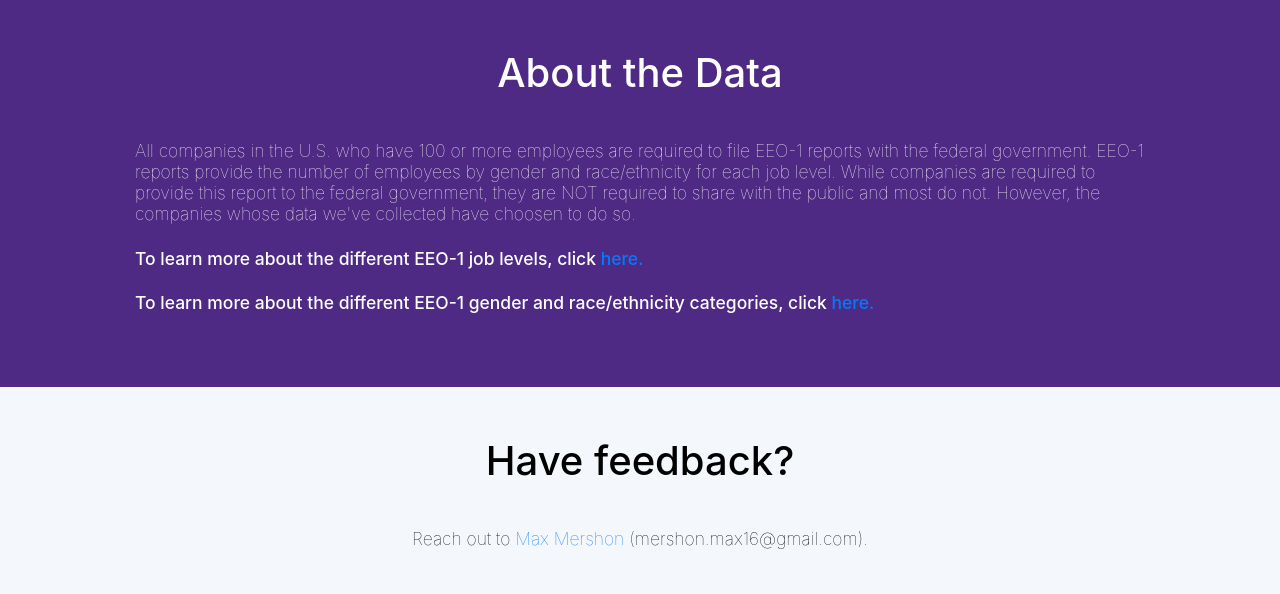
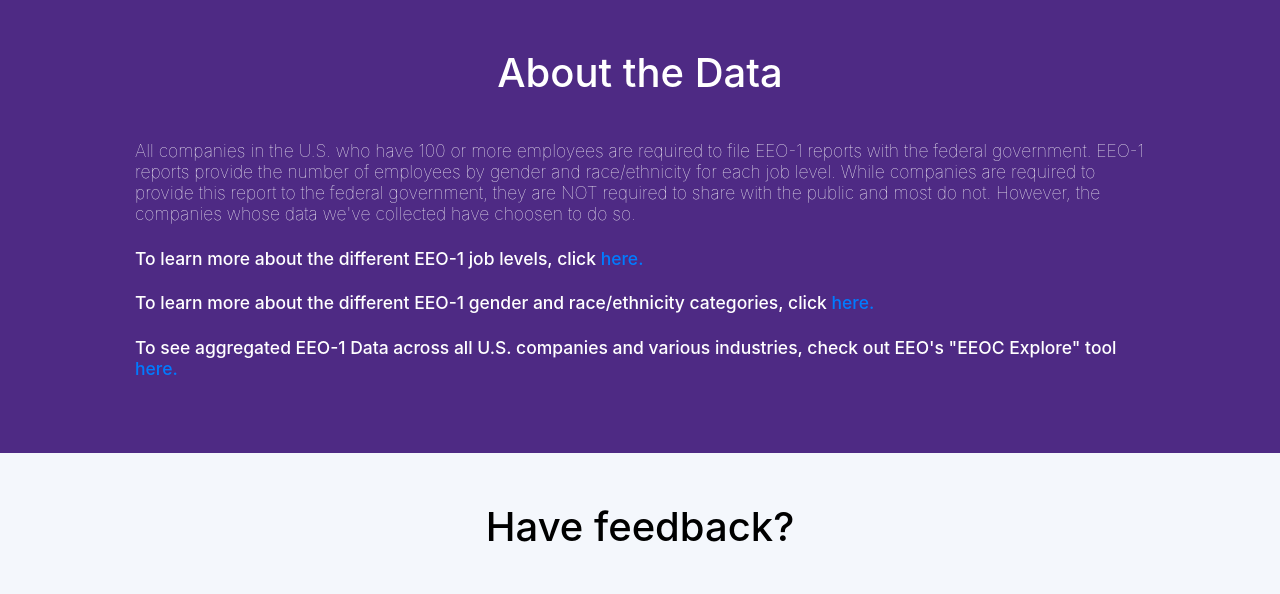
Before and after one commit to PrimoData/fortune500app, a Flask app: template templates/index.html in a window 1280 px wide. Shown: the part 918-1512 px from the top of the page. Run offline with Flask 2, Linux system fonts and the light colour scheme; the template is opened without the code that fills it, so the values that code supplies are empty; parts of the project's set-up code (start-up, migrations or seed data) failed here and were passed over; some libraries are stand-ins or nearby versions.

Commit message:
more data

```diff
--- a/templates/index.html
+++ b/templates/index.html
@@ -208,6 +208,7 @@ p.card-text{
                     However, the companies whose data we've collected have choosen to do so.</h3><br />
                     <h3>To learn more about the different EEO-1 job levels, click <a href="https://www.eeoc.gov/employers/eeo-1-survey/eeo-1-job-classification-guide-2010" target="_blank">here.</a></h3><br />
                     <h3>To learn more about the different EEO-1 gender and race/ethnicity categories, click <a href="https://www.eeoc.gov/employers/eeo-1-survey/eeo-1-instruction-booklet" target="_blank">here.</a></h3><br />
+                    <h3>To see aggregated EEO-1 Data across all U.S. companies and various industries, check out EEO's "EEOC Explore" tool <a href="https://www.eeoc.gov/statistics/employment/jobpatterns/eeo1" target="_blank">here.</a></h3><br />
                 </div>
             </div>
         </div>
```
Also changed, not shown: 1 other file.
